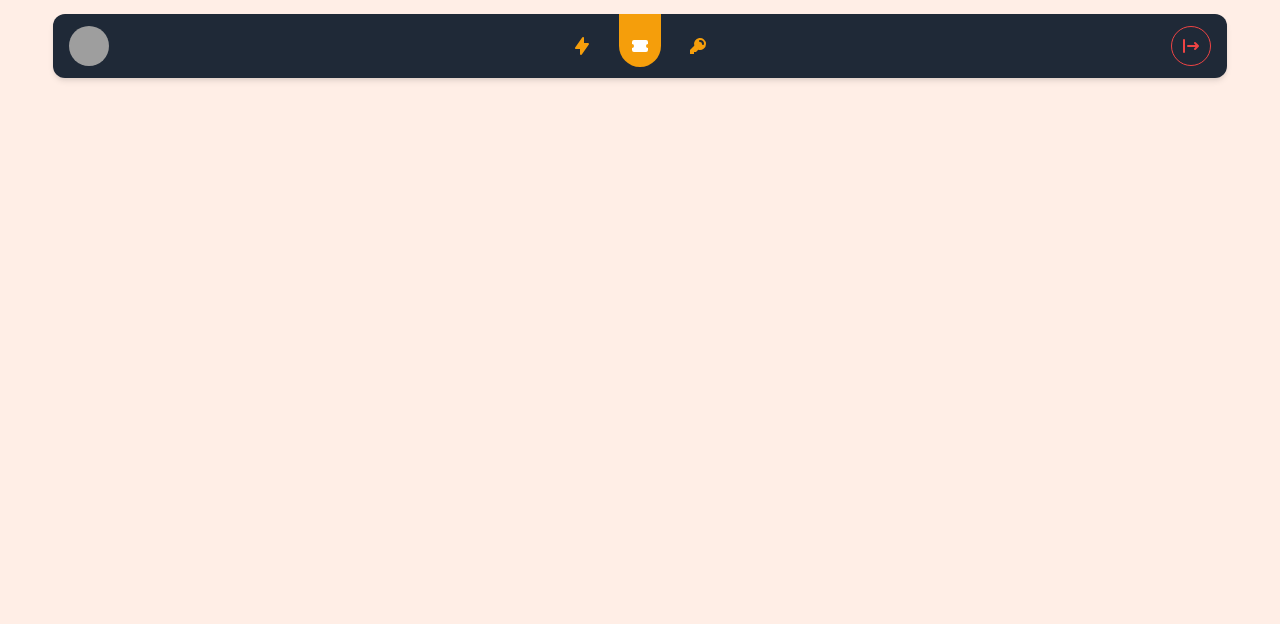
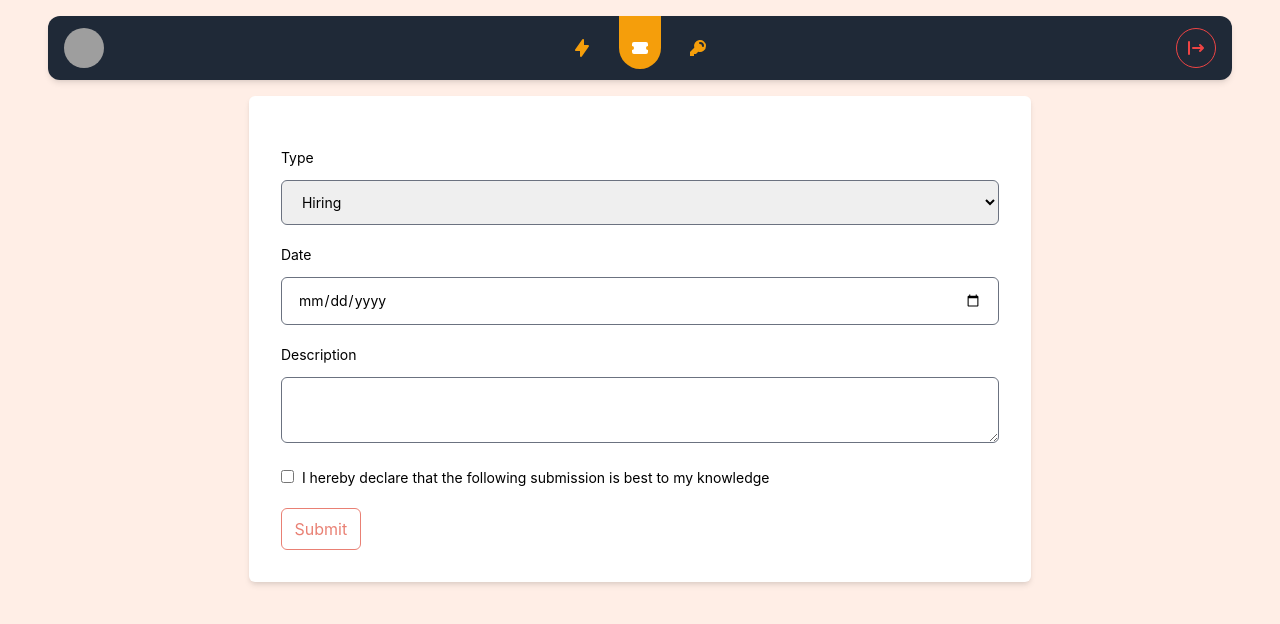
Before and after one commit to pranaybinju/kip-perk-front-end, a React (Create React App) app: page /claim in a window 1280 px wide. Shown: the top 624 px of the page. Built offline with nearby package versions, Linux system fonts and the light colour scheme; grey boxes are pictures that could not be loaded.

Commit message:
Add form for claiming perks

```diff
--- /dev/null
+++ b/src/components/Claim.tsx
@@ -0,0 +1,44 @@
+import React from 'react';
+
+function Claim() {
+  return (
+    <form className="w-8/12 mx-auto bg-white py-8 px-8 rounded-md shadow-md">
+      <div className="my-5 text-sm">
+        <label htmlFor="type" className="block">
+          Type
+        </label>
+        <select autoFocus id="type" className="border border-gray-500 rounded-md px-4 py-3 mt-3 focus:outline-none w-full" placeholder="Type">
+          <option>Hiring</option>
+          <option>COE</option>
+          <option>KFC</option>
+        </select>
+      </div>
+
+      <div className="my-5 text-sm">
+        <label htmlFor="date" className="block">
+          Date
+        </label>
+        <input type="date" id="date" className="border border-gray-500 rounded-md px-4 py-3 mt-3 focus:outline-none w-full" />
+      </div>
+
+      <div className="my-5 text-sm">
+        <label htmlFor="description" className="block">
+          Description
+        </label>
+        <textarea id="description" className="border border-gray-500 rounded-md px-4 py-3 mt-3 focus:outline-none w-full" />
+      </div>
+
+      <div className="my-5 text-sm">
+        <input type="checkbox" id="agreement" />
+        <label htmlFor="agreement" className="ml-2">I hereby declare that the following submission is best to my knowledge</label>
+      </div>
+
+      <button className="border border-primary rounded-md self-center text-center p-2 duration-300 text-primary  hover:bg-primary hover:text-white w-20">
+        Submit
+      </button>
+
+    </form>
+  );
+}
+
+export default Claim;
--- a/src/components/Dashboard.tsx
+++ b/src/components/Dashboard.tsx
@@ -1,17 +1,21 @@
 import React from 'react';
-import { NavLink, useLocation } from 'react-router-dom';
-
+import {
+  NavLink, Switch, Route,
+  useLocation
+} from 'react-router-dom';
 import {
   LogoutIcon, LightningBoltIcon,
   KeyIcon, TicketIcon
 } from '@heroicons/react/solid';
+
+import Claim from './Claim';
 
 function Dashboard() {
   const location = useLocation();
 
   return (
     <React.Fragment>
-      <nav className="bg-gray-800 rounded-xl h-16 w-11/12 m-auto mt-3.5 shadow-md flex items-center justify-between">
+      <nav className="fixed top-4 left-12 right-12 bg-gray-800 rounded-xl h-16 shadow-md flex items-center justify-between">
         <img className="block mx-4 rounded-full h-10 w-10 object-cover" src="https://images.unsplash.com/photo-1548546738-8509cb246ed3?ixid=MnwxMjA3fDB8MHxwaG90by1wYWdlfHx8fGVufDB8fHx8&ixlib=rb-1.2.1&auto=format&fit=crop&w=1534&q=80" />
         <div className="self-stretch flex">
           <NavLink to="/" exact className="mx-2 pt-3 h-10 w-10 rounded-b-full flex items-center justify-center box-content border border-t-0 border-transparent hover:border-yellow-500" activeClassName="bg-yellow-500">
@@ -28,6 +32,14 @@ function Dashboard() {
           <LogoutIcon className="h-5 w-5 text-red-500 group-hover:text-white" />
         </button>
       </nav>
+
+      <main className="mt-24 w-11/12 m-auto">
+        <Switch>
+          <Route path="/claim">
+            <Claim />
+          </Route>
+        </Switch>
+      </main>
     </React.Fragment>
   );
 }
--- a/src/components/index.ts
+++ b/src/components/index.ts
@@ -2,10 +2,12 @@ import Login from './Login';
 import Register from './Register';
 import Reset from './Reset';
 import Dashboard from './Dashboard';
+import Claim from './Claim';
 
 export {
   Login,
   Register,
   Reset,
-  Dashboard
+  Dashboard,
+  Claim
 };
```
